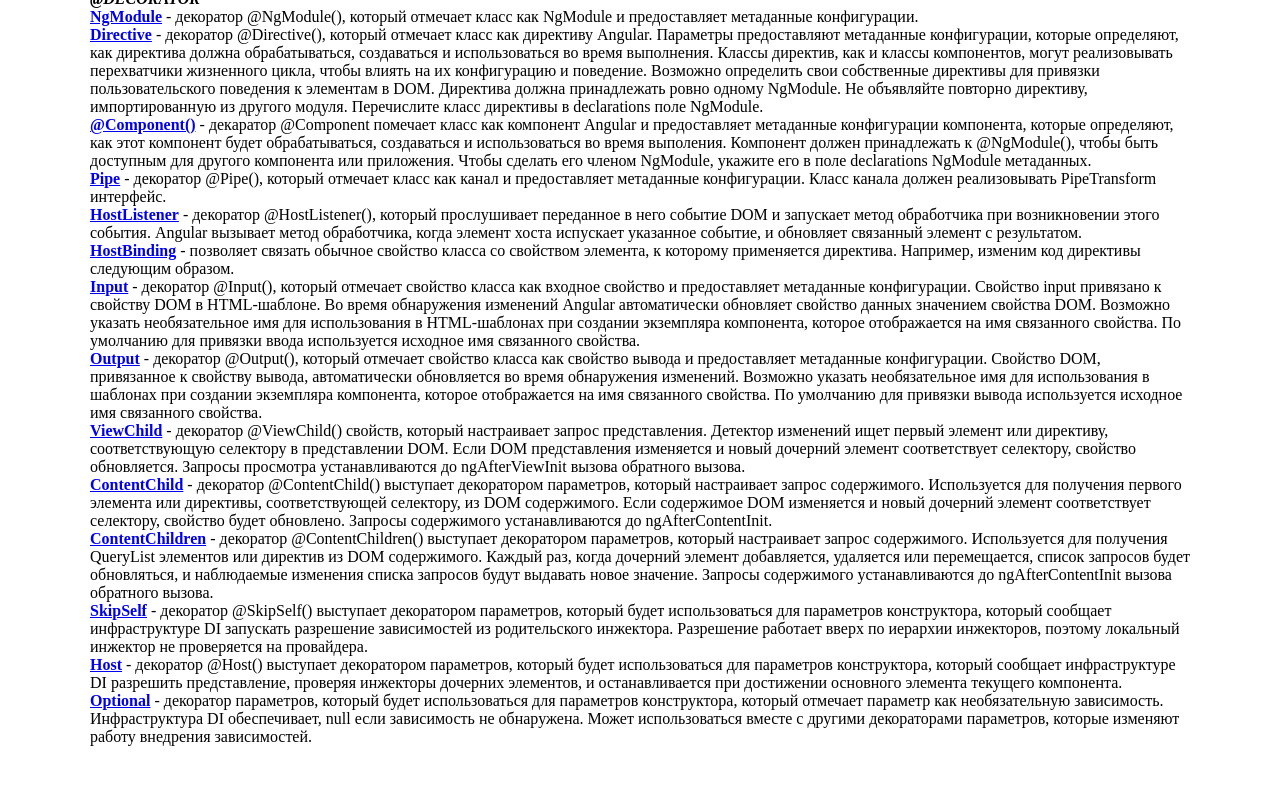
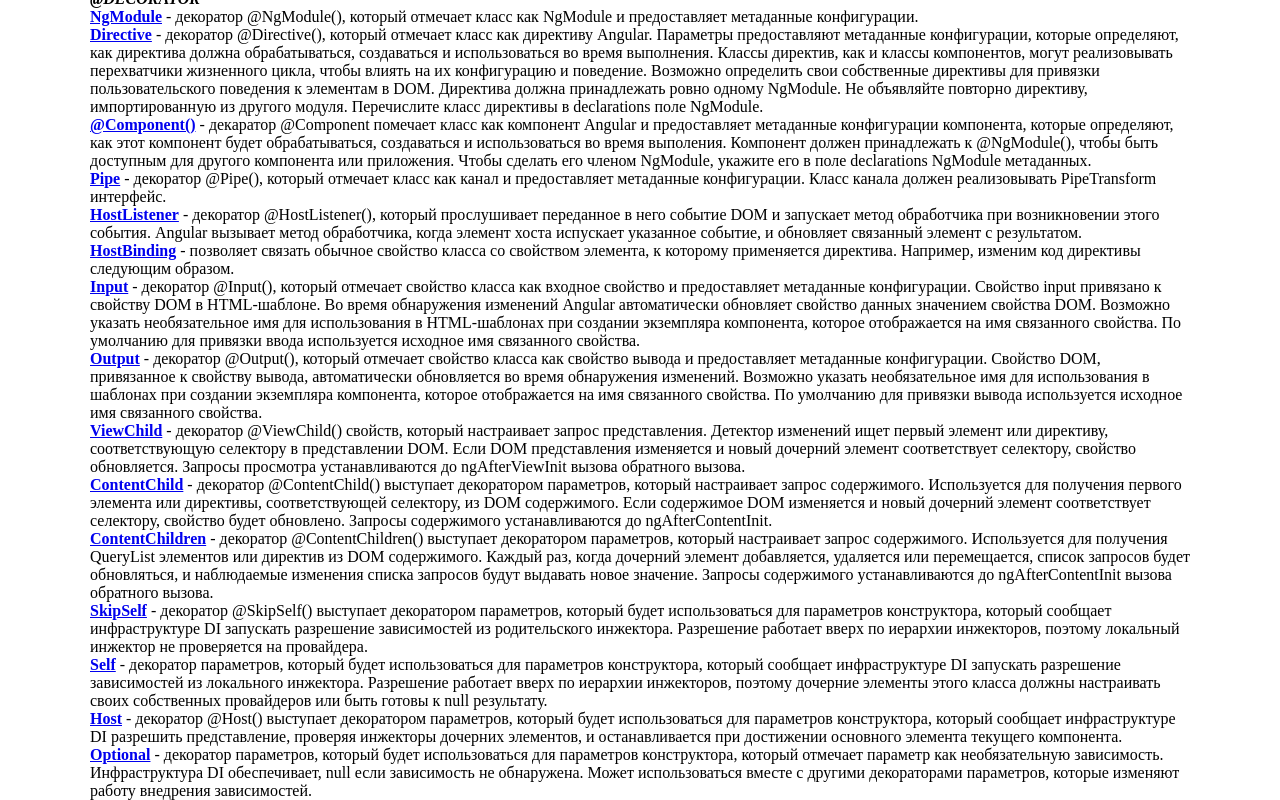
Before and after one commit to ArtemKashirin/API, an Angular app: page / in a window 1280 px wide. Shown: the part 586-1386 px from the top of the page. Before the commit the page ends 1332 px from the top, so only its background shows below. Built offline with nearby package versions, Linux system fonts and the light colour scheme.

Commit message:
DECORATOR: Self

```diff
--- a/src/app/app.component.html
+++ b/src/app/app.component.html
@@ -27,5 +27,6 @@
 <app-content-child></app-content-child>
 <app-content-children></app-content-children>
 <app-skip-self></app-skip-self>
+<app-self></app-self>
 <app-host></app-host>
 <app-optional></app-optional>
--- a/src/app/app.module.ts
+++ b/src/app/app.module.ts
@@ -36,6 +36,7 @@
 import { ContentChildrenChildComponent } from './decorator/content-children/content-children-child/content-children-child.component';
 import { HostBindingComponent } from './decorator/host-binding/host-binding.component';
 import { OptionalComponent } from './decorator/optional/optional.component';
+import { SelfComponent } from './decorator/self/self.component';
 
 
 @NgModule({
@@ -74,6 +75,7 @@
     ContentChildrenChildComponent,
     HostBindingComponent,
     OptionalComponent,
+    SelfComponent,
   ],
   imports: [
     BrowserModule,
--- /dev/null
+++ b/src/app/decorator/self/self.component.html
@@ -0,0 +1,3 @@
+<p><b><a [href] = "this.Self">Self</a></b> - декоратор параметров, который будет использоваться для параметров конструктора, который
+  сообщает инфраструктуре DI запускать разрешение зависимостей из локального инжектора. Разрешение работает вверх по иерархии
+  инжекторов, поэтому дочерние элементы этого класса должны настраивать своих собственных провайдеров или быть готовы к null результату.</p>
--- /dev/null
+++ b/src/app/decorator/self/self.component.ts
@@ -0,0 +1,17 @@
+import {Component, OnInit} from '@angular/core';
+
+@Component({
+  selector: 'app-self',
+  templateUrl: './self.component.html',
+  styleUrls: ['./self.component.scss']
+})
+export class SelfComponent implements OnInit {
+  public Self: string = 'https://angular.io/api/core/Self';
+
+  constructor() {
+  }
+
+  ngOnInit(): void {
+  }
+
+}
```
Also changed, not shown: src/app/decorator/self/self.component.scss (added).
